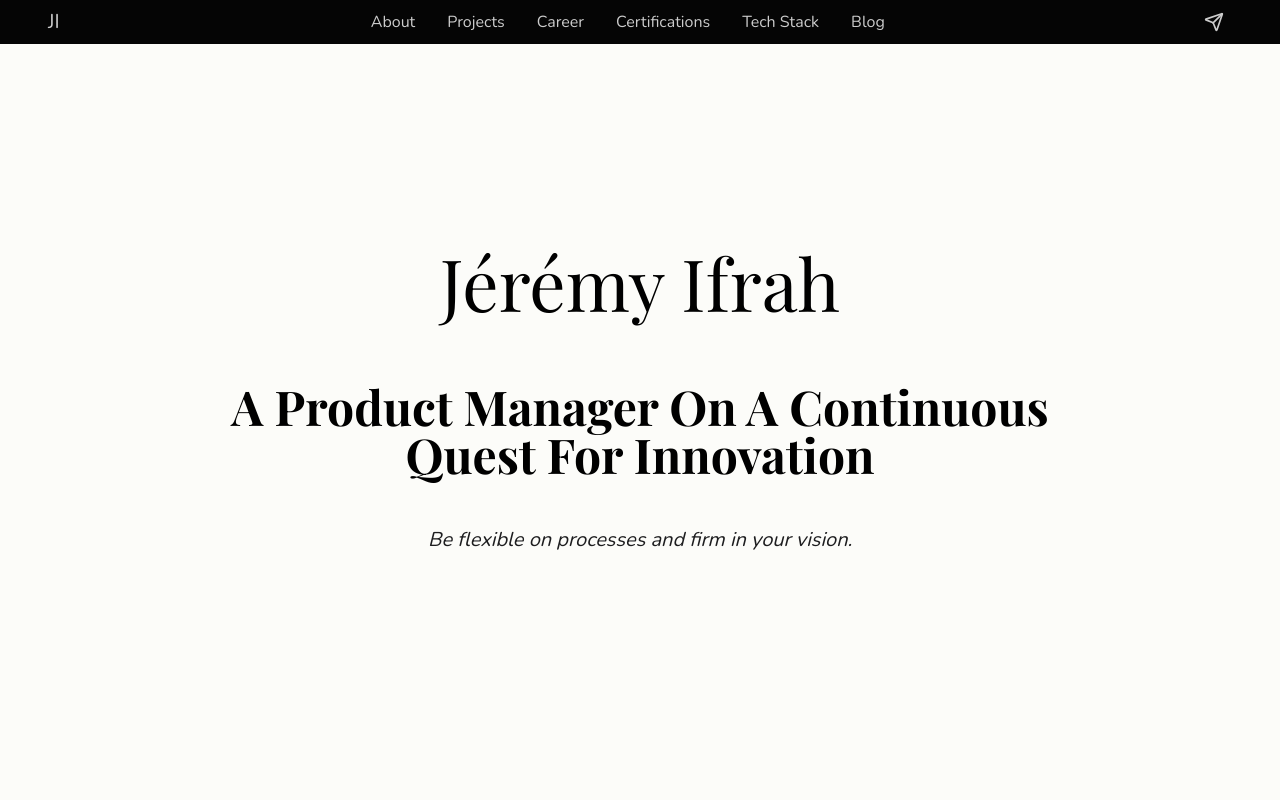
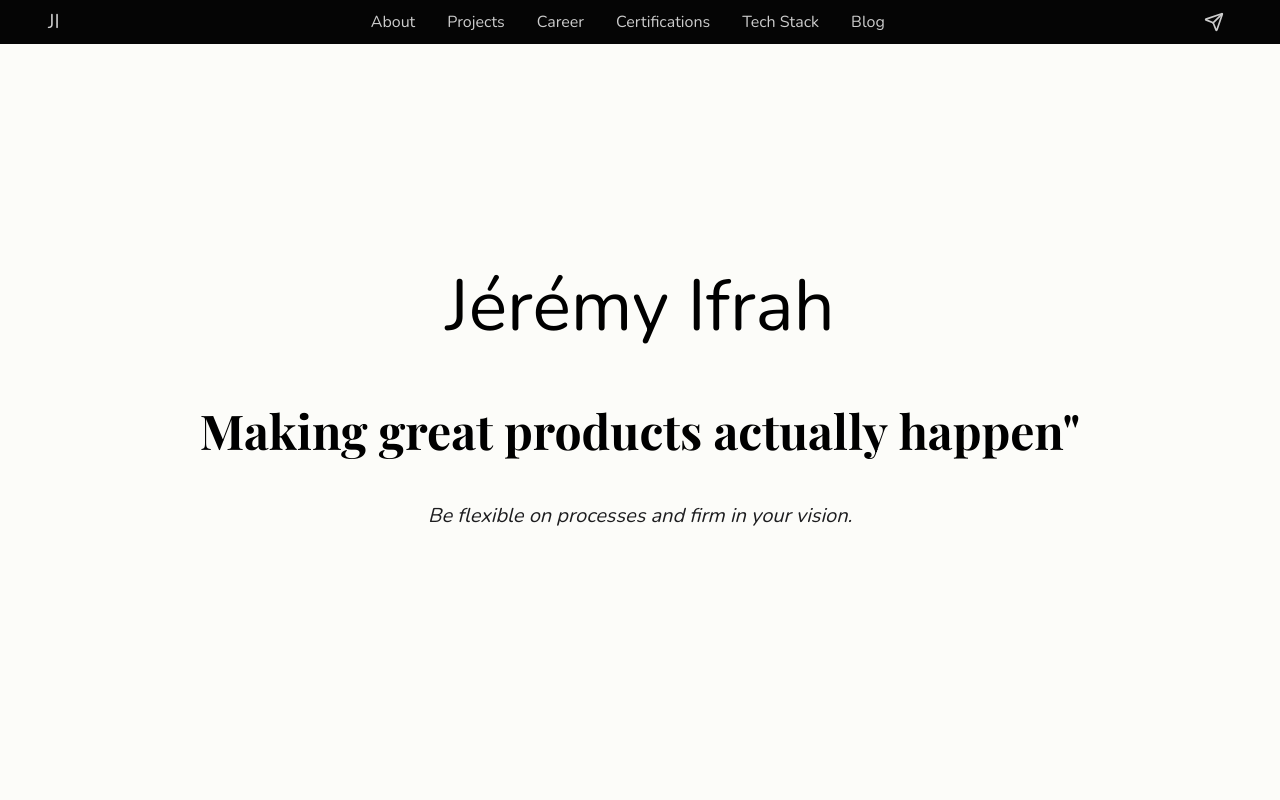
Before and after one commit to jifrah/portfolio, a React (Create React App) app: page / in a window 1280 px wide. Shown: the top 800 px of the page. Built offline with nearby package versions, Linux system fonts and the light colour scheme; no server answers.

Commit message:
last fix update

```diff
--- a/src/components/sections/Hero.tsx
+++ b/src/components/sections/Hero.tsx
@@ -3,12 +3,12 @@ import React from 'react';
 export const Hero: React.FC = () => {
   return (
     <section id="hero" className="min-h-screen flex flex-col justify-center items-center px-6 text-center">
-      <h1 className="text-4xl md:text-6xl lg:text-7xl font-normal leading-tight mb-16 font-playfair">
+      <h1 className="text-4xl md:text-6xl lg:text-7xl font-normal leading-tight mb-16 font-nunito">
         Jérémy Ifrah
       </h1>
 
       <h2 className="text-2xl md:text-4xl lg:text-5xl font-bold max-w-4xl mx-auto leading-tight mb-12 font-playfair">
-        A Product Manager On A Continuous Quest For Innovation
+        Making great products <strong>actually</strong> happen"
       </h2>
 
       <p className="text-lg md:text-xl italic text-[#1D1D1F] font-nunito">
```
